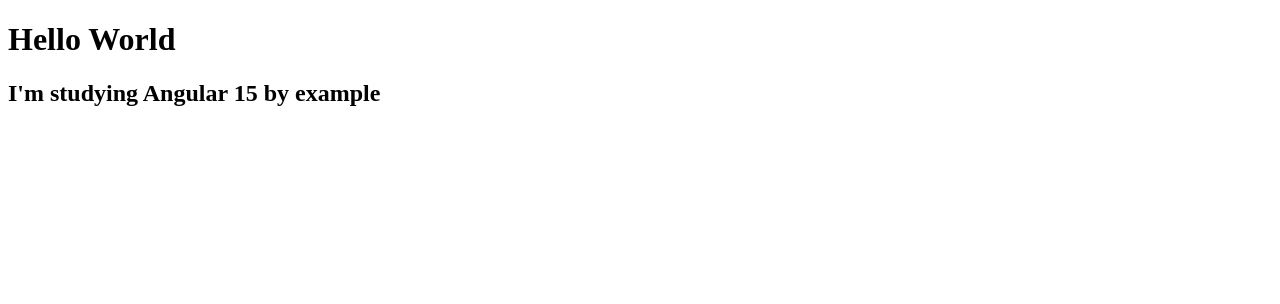
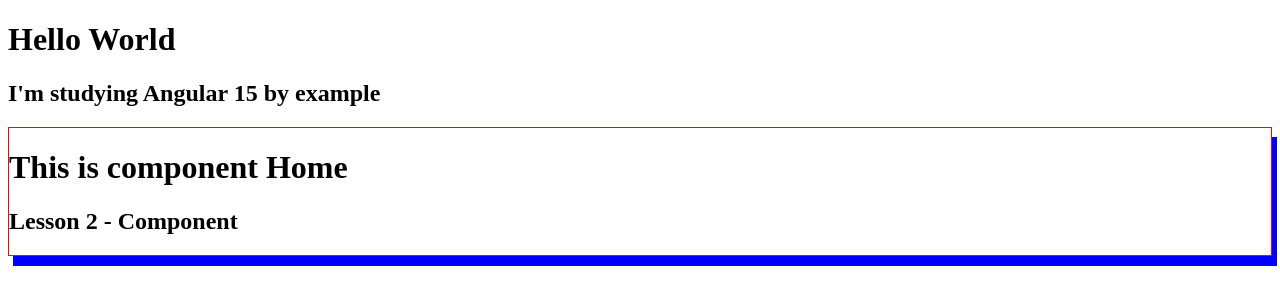
Before and after one commit to nguyenkimquocnam/Learn_Angular15, an Angular app: page / in a window 1280 px wide. Shown: the top 304 px of the page. Built offline with nearby package versions, Linux system fonts and the light colour scheme.

Commit message:
Component

```diff
--- a/src/app/app.component.html
+++ b/src/app/app.component.html
@@ -1,2 +1,4 @@
 <h1>Hello World</h1>
 <h2>I'm studying Angular 15 by example</h2>
+
+<app-home></app-home>
--- a/src/app/app.module.ts
+++ b/src/app/app.module.ts
@@ -3,10 +3,12 @@ import { BrowserModule } from '@angular/platform-browser';
 
 import { AppRoutingModule } from './app-routing.module';
 import { AppComponent } from './app.component';
+import { HomeComponent } from './home/home.component';
 
 @NgModule({
   declarations: [
-    AppComponent
+    AppComponent,
+    HomeComponent
   ],
   imports: [
     BrowserModule,
--- /dev/null
+++ b/src/app/home/home.component.html
@@ -0,0 +1,4 @@
+<div class="box">
+    <h1>This is component Home</h1>
+    <h2>Lesson 2 - Component</h2>
+</div>
--- /dev/null
+++ b/src/app/home/home.component.scss
@@ -0,0 +1,4 @@
+.box {
+    border: 1px solid red;
+    box-shadow: 5px 10px blue;
+}
```
Also changed, not shown: src/app/home/home.component.ts (added, +10 -0 lines), 1 other file (tests, documents, lock files or other folders).
